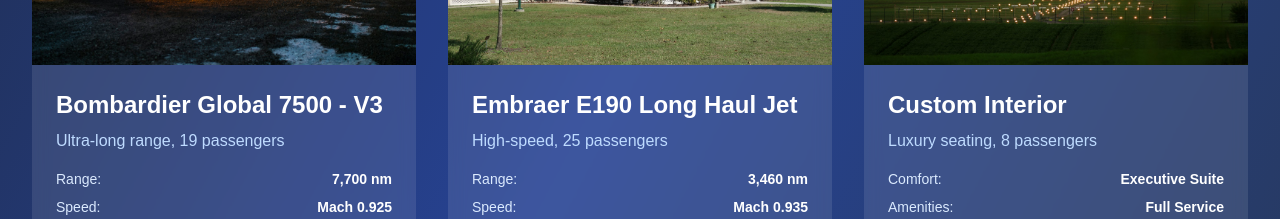
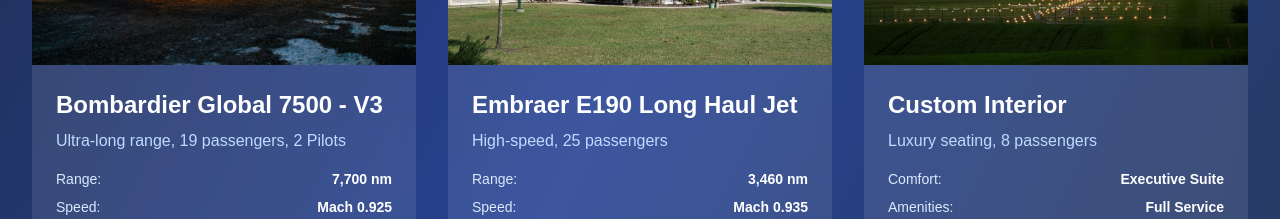
Before and after one commit to emraay-devops/emraay-airlines, a Next.js app: page / in a window 1280 px wide. Shown: the part 1200-1419 px from the top of the page. Built offline with nearby package versions, Linux system fonts and the light colour scheme.

Commit message:
make changes to airline home page

```diff
--- a/src/app/page.tsx
+++ b/src/app/page.tsx
@@ -122,7 +122,7 @@
               </div>
               <div className="p-6">
                 <h3 className="text-2xl font-bold text-white mb-2">Bombardier Global 7500 - V3</h3>
-                <p className="text-blue-200 mb-4">Ultra-long range, 19 passengers</p>
+                <p className="text-blue-200 mb-4">Ultra-long range, 19 passengers, 2 Pilots</p>
                 <div className="space-y-2 text-sm text-blue-100">
                   <div className="flex justify-between">
                     <span>Range:</span>
```
